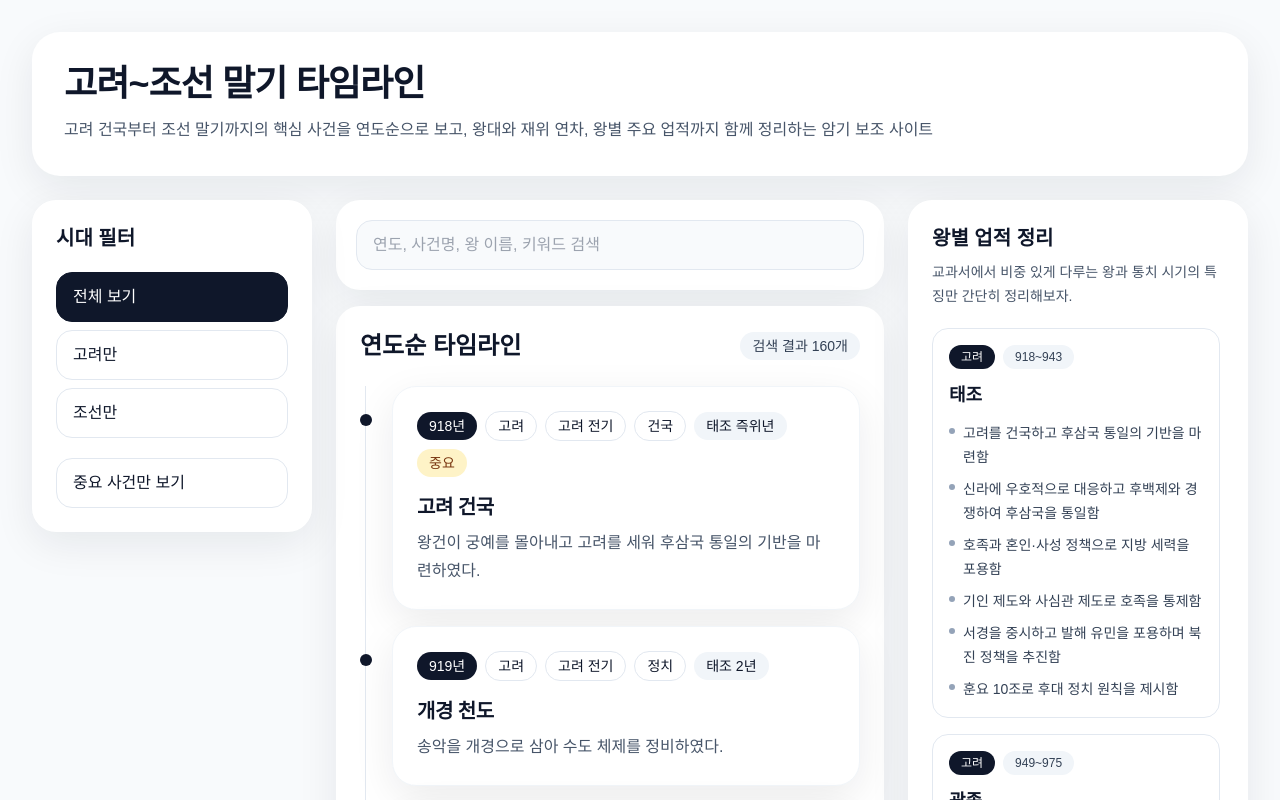
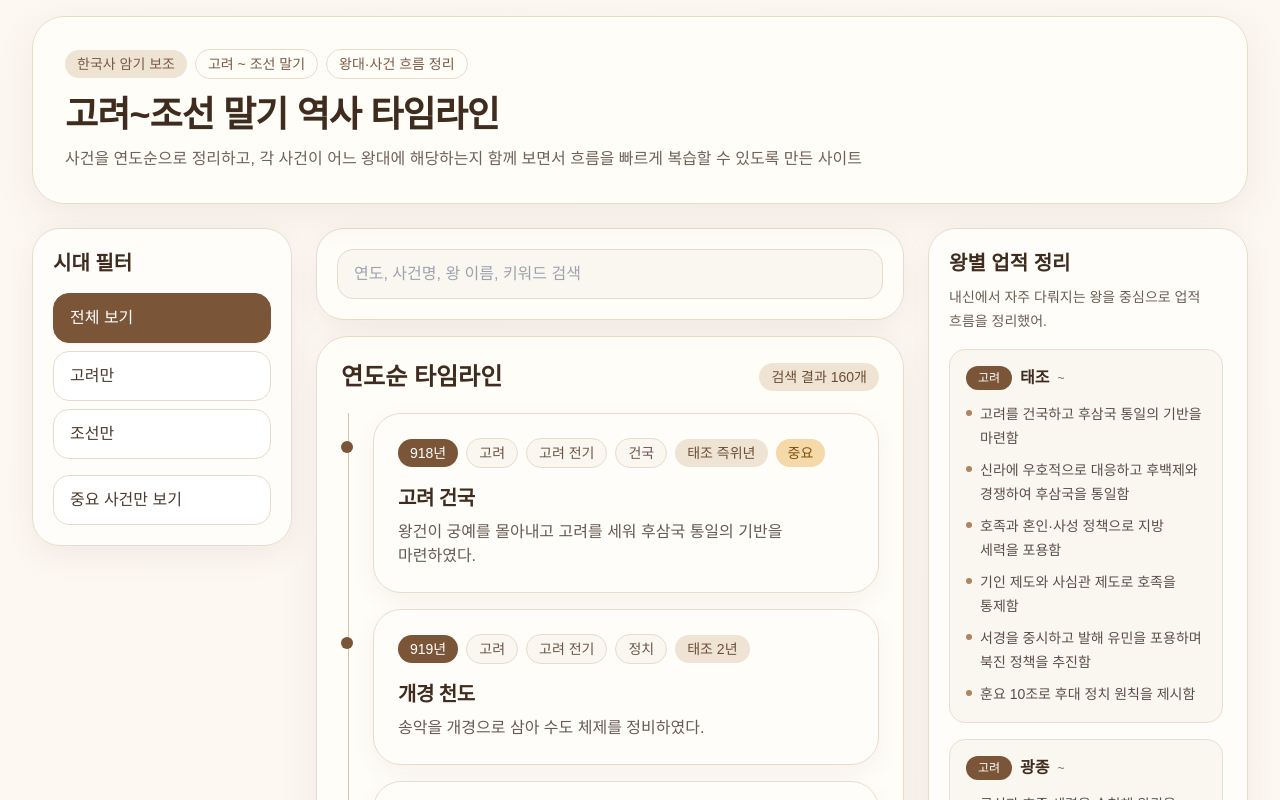
Before and after one commit to hoshinodaisuki0102/k-history-timeline, a Next.js app: page / in a window 1280 px wide. Shown: the top 800 px of the page. Built offline with nearby package versions, Linux system fonts and the light colour scheme.

Commit message:
Improve UI and mobile responsive layout

```diff
--- a/app/globals.css
+++ b/app/globals.css
@@ -4,14 +4,24 @@
 
 :root {
   color-scheme: light;
+  --bg: #f6f2ea;
+  --card: #fffdf9;
+  --text: #1f2937;
+  --muted: #6b7280;
+  --line: #e7dcc9;
+  --point: #8b5e3c;
+  --point-soft: #efe3d3;
+  --point-deep: #5f3d26;
 }
 
 html,
 body {
   margin: 0;
   padding: 0;
-  background: #f8fafc;
-  color: #0f172a;
+  background:
+    radial-gradient(circle at top, #fdf8f2 0%, #f6f2ea 45%, #f1ece3 100%);
+  color: var(--text);
+  min-height: 100%;
 }
 
 * {
@@ -20,9 +30,33 @@ body {
 
 body {
   font-family: Arial, Helvetica, sans-serif;
+  -webkit-font-smoothing: antialiased;
+  word-break: keep-all;
 }
 
 button,
 input {
   font: inherit;
 }
+
+a {
+  color: inherit;
+  text-decoration: none;
+}
+
+::selection {
+  background: #ead7c0;
+}
+
+::-webkit-scrollbar {
+  width: 10px;
+}
+
+::-webkit-scrollbar-thumb {
+  background: #d8c2ab;
+  border-radius: 999px;
+}
+
+::-webkit-scrollbar-track {
+  background: transparent;
+}
--- a/app/page.tsx
+++ b/app/page.tsx
@@ -6,7 +6,6 @@ import SidebarFilter from "@/components/SidebarFilter";
 import TimelineCard from "@/components/TimelineCard";
 import KingAchievementsSidebar from "@/components/KingAchievementsSidebar";
 import { timelineData } from "@/data/timeline";
-import { kingAchievements } from "@/data/king-achievements";
 import { getKingInfo, sortTimeline } from "@/lib/timeline-utils";
 
 export default function Page() {
@@ -31,7 +30,7 @@ export default function Page() {
         [
           event.title,
           event.summary,
-          event.detail,
+          event.detail ?? "",
           event.category,
           event.section,
           event.period,
@@ -48,38 +47,52 @@ export default function Page() {
   }, [search, selectedPeriod, importantOnly]);
 
   return (
-    <main className="min-h-screen bg-slate-50 p-4 md:p-8">
-      <div className="mx-auto max-w-[1600px] space-y-6">
-        <section className="rounded-[28px] bg-white shadow-soft p-6 md:p-8">
-          <h1 className="text-3xl md:text-4xl font-bold tracking-tight">
-            고려~조선 말기 타임라인
+    <main className="min-h-screen px-3 py-4 sm:px-4 md:px-6 lg:px-8">
+      <div className="mx-auto max-w-[1500px] space-y-4 md:space-y-6">
+        <section className="rounded-[24px] md:rounded-[32px] border border-[#e7dcc9] bg-[#fffdf9]/90 shadow-[0_12px_40px_rgba(95,61,38,0.08)] p-5 md:p-8 backdrop-blur-sm">
+          <div className="flex flex-col gap-3 md:gap-4">
+            <div className="flex flex-wrap items-center gap-2 text-xs sm:text-sm text-[#7a5a44]">
+              <span className="rounded-full bg-[#efe3d3] px-3 py-1">한국사 암기 보조</span>
+              <span className="rounded-full border border-[#e7dcc9] px-3 py-1">고려 ~ 조선 말기</span>
+              <span className="rounded-full border border-[#e7dcc9] px-3 py-1">왕대·사건 흐름 정리</span>
+            </div>
+
+            <div>
+              <h1 className="text-2xl sm:text-3xl md:text-4xl font-bold tracking-tight text-[#3f2c1f]">
+                고려~조선 말기 역사 타임라인
               </h1>
-          <p className="mt-3 text-slate-600 leading-7">
-            고려 건국부터 조선 말기까지의 핵심 사건을 연도순으로 보고,
-            왕대와 재위 연차, 왕별 주요 업적까지 함께 정리하는 암기 보조 사이트
+              <p className="mt-3 text-sm sm:text-base leading-7 text-[#6f6257]">
+                사건을 연도순으로 정리하고, 각 사건이 어느 왕대에 해당하는지 함께 보면서
+                흐름을 빠르게 복습할 수 있도록 만든 사이트
               </p>
+            </div>
+          </div>
         </section>
 
-        <div className="grid xl:grid-cols-[280px_minmax(0,1fr)_340px] gap-6">
+        <div className="grid grid-cols-1 gap-4 xl:grid-cols-[260px_minmax(0,1fr)_320px] xl:gap-6">
+          <div className="order-2 xl:order-1">
             <SidebarFilter
               selectedPeriod={selectedPeriod}
               setSelectedPeriod={setSelectedPeriod}
               importantOnly={importantOnly}
               setImportantOnly={setImportantOnly}
             />
+          </div>
 
-          <section className="space-y-4 min-w-0">
+          <section className="order-1 xl:order-2 space-y-4">
             <SearchBar value={search} onChange={setSearch} />
 
-            <div className="rounded-3xl bg-white shadow-soft p-5 md:p-6">
-              <div className="flex items-center justify-between gap-4 flex-wrap">
-                <h2 className="text-2xl font-bold">연도순 타임라인</h2>
-                <span className="rounded-full bg-slate-100 px-3 py-1 text-sm text-slate-700">
+            <div className="rounded-[24px] md:rounded-[32px] border border-[#e7dcc9] bg-[#fffdf9]/95 shadow-[0_12px_40px_rgba(95,61,38,0.08)] p-4 sm:p-5 md:p-6">
+              <div className="flex flex-col gap-3 sm:flex-row sm:items-center sm:justify-between">
+                <h2 className="text-xl sm:text-2xl font-bold text-[#3f2c1f]">
+                  연도순 타임라인
+                </h2>
+                <span className="w-fit rounded-full bg-[#efe3d3] px-3 py-1 text-sm text-[#6b4d37]">
                   검색 결과 {filtered.length}개
                 </span>
               </div>
 
-              <div className="relative mt-6 space-y-4 before:absolute before:left-[5px] before:top-0 before:h-full before:w-px before:bg-slate-200">
+              <div className="relative mt-5 space-y-4 before:absolute before:left-[5px] before:top-0 before:h-full before:w-px before:bg-[#d8c2ab] sm:before:left-[7px]">
                 {filtered.map((event) => (
                   <TimelineCard
                     key={`${event.year}-${event.title}`}
@@ -90,10 +103,9 @@ export default function Page() {
             </div>
           </section>
 
-          <KingAchievementsSidebar
-            data={kingAchievements}
-            selectedPeriod={selectedPeriod}
-          />
+          <div className="order-3">
+            <KingAchievementsSidebar selectedPeriod={selectedPeriod} />
+          </div>
         </div>
       </div>
     </main>
--- a/components/KingAchievementsSidebar.tsx
+++ b/components/KingAchievementsSidebar.tsx
@@ -1,48 +1,45 @@
-type KingAchievement = {
-  period: "고려" | "조선";
-  name: string;
-  reign: string;
-  achievements: string[];
-};
+import { kingAchievements } from "@/data/king-achievements";
 
-type KingAchievementsSidebarProps = {
-  data: KingAchievement[];
+type Props = {
   selectedPeriod: string;
 };
 
-export default function KingAchievementsSidebar({
-  data,
-  selectedPeriod,
-}: KingAchievementsSidebarProps) {
+export default function KingAchievementsSidebar({ selectedPeriod }: Props) {
   const filtered =
     selectedPeriod === "전체"
-      ? data
-      : data.filter((item) => item.period === selectedPeriod);
+      ? kingAchievements
+      : kingAchievements.filter((king) => king.period === selectedPeriod);
 
   return (
-    <aside className="rounded-3xl bg-white shadow-soft p-5 md:p-6 h-fit xl:sticky xl:top-6">
-      <h2 className="text-xl font-bold">왕별 업적 정리</h2>
-      <p className="mt-2 text-sm text-slate-600 leading-6">
-        교과서에서 비중 있게 다루는 왕과 통치 시기의 특징만 간단히 정리해보자.
+    <aside className="rounded-[24px] md:rounded-[28px] border border-[#e7dcc9] bg-[#fffdf9]/95 shadow-[0_10px_30px_rgba(95,61,38,0.07)] p-4 md:p-5 xl:sticky xl:top-6">
+      <h2 className="text-lg md:text-xl font-bold text-[#3f2c1f]">
+        왕별 업적 정리
+      </h2>
+      <p className="mt-2 text-sm leading-6 text-[#6a5d53]">
+        내신에서 자주 다뤄지는 왕을 중심으로 업적 흐름을 정리했어.
       </p>
 
-      <div className="mt-5 space-y-4 max-h-[70vh] overflow-auto pr-1">
+      <div className="mt-4 space-y-4 max-h-none xl:max-h-[80vh] xl:overflow-y-auto xl:pr-1">
         {filtered.map((king) => (
-          <div key={`${king.period}-${king.name}-${king.reign}`} className="rounded-2xl border border-slate-200 p-4">
+          <div
+            key={`${king.period}-${king.name}`}
+            className="rounded-2xl border border-[#eadfce] bg-[#faf6f0] p-4"
+          >
             <div className="flex flex-wrap items-center gap-2">
-              <span className="rounded-full bg-slate-900 px-3 py-1 text-xs text-white">
+              <span className="rounded-full bg-[#7b5538] px-3 py-1 text-xs text-white">
                 {king.period}
               </span>
-              <span className="rounded-full bg-slate-100 px-3 py-1 text-xs text-slate-700">
-                {king.reign}
+              <span className="font-semibold text-[#3f2c1f]">{king.name}</span>
+              <span className="text-xs text-[#7b6e63]">
+                {king.startYear} ~ {king.endYear}
               </span>
             </div>
-            <h3 className="mt-3 text-lg font-bold">{king.name}</h3>
-            <ul className="mt-3 space-y-2 text-sm text-slate-700 leading-6">
-              {king.achievements.map((achievement) => (
-                <li key={achievement} className="flex gap-2">
-                  <span className="mt-[7px] h-1.5 w-1.5 rounded-full bg-slate-400 shrink-0" />
-                  <span>{achievement}</span>
+
+            <ul className="mt-3 space-y-2 text-sm leading-6 text-[#5a4f47]">
+              {king.achievements.map((item, idx) => (
+                <li key={idx} className="flex gap-2">
+                  <span className="mt-[8px] h-1.5 w-1.5 rounded-full bg-[#b1845e] shrink-0" />
+                  <span>{item}</span>
                 </li>
               ))}
             </ul>
--- a/components/SearchBar.tsx
+++ b/components/SearchBar.tsx
@@ -5,12 +5,12 @@ type SearchBarProps = {
 
 export default function SearchBar({ value, onChange }: SearchBarProps) {
   return (
-    <div className="rounded-3xl bg-white shadow-soft p-4 md:p-5">
+    <div className="rounded-[24px] md:rounded-[28px] border border-[#e7dcc9] bg-[#fffdf9]/95 shadow-[0_10px_30px_rgba(95,61,38,0.07)] p-4 md:p-5">
       <input
         value={value}
         onChange={(e) => onChange(e.target.value)}
         placeholder="연도, 사건명, 왕 이름, 키워드 검색"
-        className="w-full rounded-2xl border border-slate-200 bg-slate-50 px-4 py-3 outline-none focus:border-slate-400"
+        className="w-full rounded-2xl border border-[#e7dcc9] bg-[#faf6f0] px-4 py-3 text-sm sm:text-base outline-none transition focus:border-[#b1845e] focus:bg-white"
       />
     </div>
   );
--- a/components/SidebarFilter.tsx
+++ b/components/SidebarFilter.tsx
@@ -11,53 +11,44 @@ export default function SidebarFilter({
   importantOnly,
   setImportantOnly,
 }: SidebarFilterProps) {
+  const baseBtn =
+    "w-full rounded-2xl px-4 py-3 text-left border transition text-sm sm:text-base";
+  const active =
+    "bg-[#7b5538] text-white border-[#7b5538] shadow-sm";
+  const inactive =
+    "bg-white border-[#e7dcc9] text-[#4b3a2f] hover:bg-[#faf4ec]";
+
   return (
-    <aside className="rounded-3xl bg-white shadow-soft p-5 md:p-6 h-fit sticky top-6">
-      <h2 className="text-xl font-bold">시대 필터</h2>
+    <aside className="rounded-[24px] md:rounded-[28px] border border-[#e7dcc9] bg-[#fffdf9]/95 shadow-[0_10px_30px_rgba(95,61,38,0.07)] p-4 md:p-5 xl:sticky xl:top-6">
+      <h2 className="text-lg md:text-xl font-bold text-[#3f2c1f]">시대 필터</h2>
 
-      <div className="mt-5 space-y-2">
+      <div className="mt-4 space-y-2">
         <button
           onClick={() => setSelectedPeriod("전체")}
-          className={`w-full rounded-2xl px-4 py-3 text-left border ${
-            selectedPeriod === "전체"
-              ? "bg-slate-900 text-white border-slate-900"
-              : "bg-white border-slate-200"
-          }`}
+          className={`${baseBtn} ${selectedPeriod === "전체" ? active : inactive}`}
         >
           전체 보기
         </button>
 
         <button
           onClick={() => setSelectedPeriod("고려")}
-          className={`w-full rounded-2xl px-4 py-3 text-left border ${
-            selectedPeriod === "고려"
-              ? "bg-slate-900 text-white border-slate-900"
-              : "bg-white border-slate-200"
-          }`}
+          className={`${baseBtn} ${selectedPeriod === "고려" ? active : inactive}`}
         >
           고려만
         </button>
 
         <button
           onClick={() => setSelectedPeriod("조선")}
-          className={`w-full rounded-2xl px-4 py-3 text-left border ${
-            selectedPeriod === "조선"
-              ? "bg-slate-900 text-white border-slate-900"
-              : "bg-white border-slate-200"
-          }`}
+          className={`${baseBtn} ${selectedPeriod === "조선" ? active : inactive}`}
         >
           조선만
         </button>
       </div>
 
-      <div className="mt-5">
+      <div className="mt-4">
         <button
           onClick={() => setImportantOnly(!importantOnly)}
-          className={`w-full rounded-2xl px-4 py-3 text-left border ${
-            importantOnly
-              ? "bg-slate-900 text-white border-slate-900"
-              : "bg-white border-slate-200"
-          }`}
+          className={`${baseBtn} ${importantOnly ? active : inactive}`}
         >
           {importantOnly ? "✓ 중요 사건만 보는 중" : "중요 사건만 보기"}
         </button>
--- a/components/TimelineCard.tsx
+++ b/components/TimelineCard.tsx
@@ -13,40 +13,52 @@ export default function TimelineCard({ event }: TimelineCardProps) {
   const { regnalYearText } = getKingInfo(event);
 
   return (
-    <div className="relative pl-8">
-      <div className="absolute left-0 top-7 h-3 w-3 rounded-full bg-slate-900" />
+    <div className="relative pl-6 sm:pl-8">
+      <div className="absolute left-0 top-7 h-3 w-3 rounded-full bg-[#7b5538]" />
 
-      <button onClick={() => setOpen((prev) => !prev)} className="w-full text-left">
-        <div className="rounded-3xl bg-white shadow-soft border border-slate-100 p-5 md:p-6 transition hover:shadow-lg">
-          <div className="flex flex-wrap items-center gap-2 text-sm">
-            <span className="rounded-full bg-slate-900 px-3 py-1 text-white">
+      <button
+        onClick={() => setOpen((prev) => !prev)}
+        className="w-full text-left"
+      >
+        <div className="rounded-[22px] md:rounded-[28px] border border-[#e7dcc9] bg-[#fffdf9] p-4 sm:p-5 md:p-6 shadow-[0_8px_24px_rgba(95,61,38,0.06)] transition hover:shadow-[0_12px_28px_rgba(95,61,38,0.10)]">
+          <div className="flex flex-wrap items-center gap-2 text-xs sm:text-sm">
+            <span className="rounded-full bg-[#7b5538] px-3 py-1 text-white">
               {event.year}년
             </span>
-            <span className="rounded-full border border-slate-200 px-3 py-1">
+            <span className="rounded-full border border-[#e7dcc9] bg-[#faf6f0] px-3 py-1 text-[#6a5648]">
               {event.period}
             </span>
-            <span className="rounded-full border border-slate-200 px-3 py-1">
+            <span className="rounded-full border border-[#e7dcc9] bg-[#faf6f0] px-3 py-1 text-[#6a5648]">
               {event.section}
             </span>
-            <span className="rounded-full border border-slate-200 px-3 py-1">
+            <span className="rounded-full border border-[#e7dcc9] bg-[#faf6f0] px-3 py-1 text-[#6a5648]">
               {event.category}
             </span>
-            <span className="rounded-full bg-slate-100 px-3 py-1">
+            <span className="rounded-full bg-[#efe3d3] px-3 py-1 text-[#6b4d37]">
               {regnalYearText}
             </span>
             {event.importance === "상" && (
-              <span className="rounded-full bg-amber-100 px-3 py-1 text-amber-900">
+              <span className="rounded-full bg-[#f6d9a8] px-3 py-1 text-[#7a4e10]">
                 중요
               </span>
             )}
           </div>
 
-          <h3 className="mt-4 text-xl font-bold tracking-tight">{event.title}</h3>
-          <p className="mt-2 text-slate-600 leading-7">{event.summary}</p>
+          <h3 className="mt-4 text-lg sm:text-xl font-bold tracking-tight text-[#3f2c1f]">
+            {event.title}
+          </h3>
+
+          <p className="mt-2 text-sm sm:text-base leading-7 text-[#665b52]">
+            {event.summary}
+          </p>
 
           {open && (
-            <div className="mt-4 rounded-2xl bg-slate-50 p-4 text-sm text-slate-700 leading-7">
-              <p>{event.detail}</p>
+            <div className="mt-4 rounded-2xl bg-[#faf6f0] p-4 text-sm sm:text-base leading-7 text-[#544840] border border-[#eadfce]">
+              {"detail" in event && event.detail ? (
+                <p>{event.detail}</p>
+              ) : (
+                <p>{event.summary}</p>
+              )}
             </div>
           )}
         </div>
```
Lines whose indentation alone changed are shown as unchanged.
